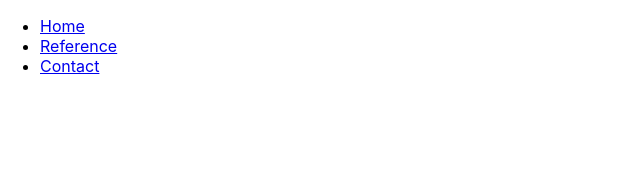
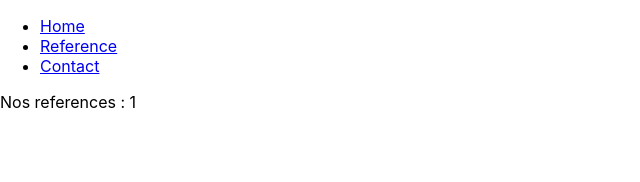
Before and after one commit to Alexis-Looten/EPSI-REACTJS-COURS-APP, a React (Create React App) app: page /reference/1 in a window 1280 px wide. Shown: the top 182 px of the page, without its empty margins (0-640 px from the left). Built offline with nearby package versions, Linux system fonts and the light colour scheme.

Commit message:
add NotFound page

```diff
--- a/src/App.js
+++ b/src/App.js
@@ -3,6 +3,7 @@ import './App.css';
 import Home from './pages/Home';
 import Reference from './pages/Reference';
 import Contact from './pages/Contact';
+import NotFound from './pages/NotFound';
 
 import {Routes, Route, Link} from 'react-router-dom';
 
@@ -18,7 +19,9 @@ function App() {
       <Routes>
         <Route path="/" element={<Home/>}/>
         <Route path="/reference" element={<Reference/>}/>
+        <Route path="/reference/:id" element={<Reference/>}/>
         <Route path="/contact" element={<Contact/>}/>
+        <Route path="*" element={<NotFound/>}/>
       </Routes>
     </>
   );
--- a/src/pages/Home.js
+++ b/src/pages/Home.js
@@ -3,7 +3,7 @@ import React from "react";
 function Home(){
     return(
         <div className="Home">
-            Hello world !
+            My big HOME ...
         </div>
     );
 }
--- /dev/null
+++ b/src/pages/NotFound.js
@@ -0,0 +1,11 @@
+import React from "react";
+
+const NotFound = () => {
+    return (
+        <div className="NotFound">
+            Not Found
+        </div>
+    );
+}
+
+export default NotFound
--- a/src/pages/Reference.js
+++ b/src/pages/Reference.js
@@ -1,9 +1,11 @@
 import React from "react";
+import { useParams } from "react-router-dom";
 
 const Reference = () => {
+    const { id } = useParams();
     return (
         <div className="Reference">
-            Nos references : ...
+            Nos references : {id}
         </div>
     );
 }
```
